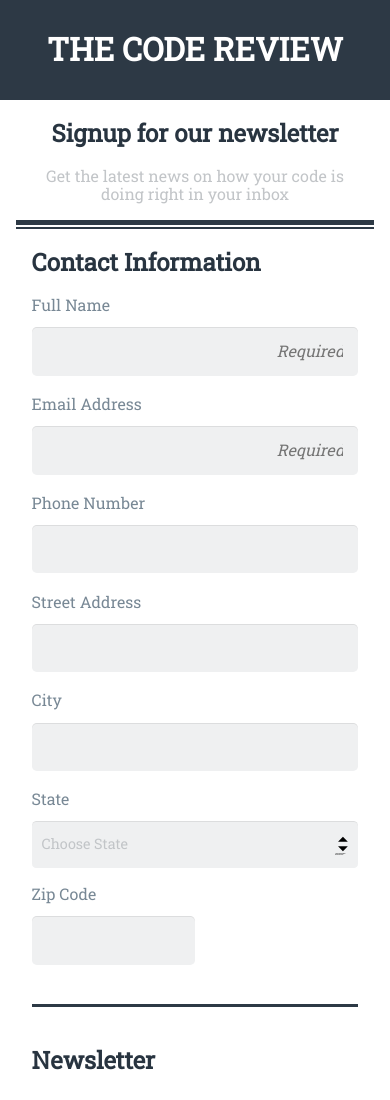
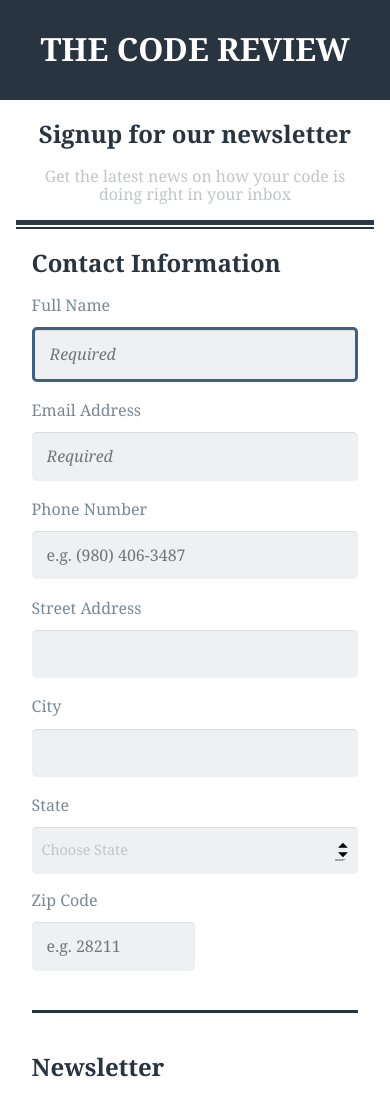
Before and after one commit to zcardais/online_registration_v3, a plain HTML site: page index.html in a window 390 px wide. Shown: the top 1100 px of the page. Drawn offline with nearby package versions, Linux system fonts and the light colour scheme; files whose address does not match are found by name.

Commit message:
Added autofocus attribute to full name field; Added regex pattern attribute to permit exactly 5 digits in the zip code field; Add placeholder attribute containing an example phone number to the phone field for enhanced user experience; Removed the padding-left: 70% declaration from stylesheet which pushed the Required text to the right side of the name and email fields per the mockup because from a user’s perspective it’s counterintuitive for the text that you type to display on the far right of the field;

```diff
--- a/css/styles.css
+++ b/css/styles.css
@@ -2,7 +2,7 @@
   box-sizing: border-box;
 }
 body {
-  font-family: 'Roboto Slab', serif;
+  font-family: 'Cambria', serif;
 }
 .containerTop {
   border-bottom: 5px solid #2d3945;
@@ -13,7 +13,7 @@ body {
   text-transform: uppercase;
 }
 .banner {
-  background: #2d3945;
+  background: #283440;
   padding: 10px;
   text-align: center;
 }
@@ -22,7 +22,7 @@ h3 {
   color: #283440;
 }
 .newsletter {
-  border-top: 3px solid #2d3945;
+  border-top: 3px solid #283440;
   padding-top: 40px;
 }
 .subtext {
@@ -46,7 +46,7 @@ p {
   padding-right: 1em;
 }
 .containerForm {
-  border-top: 2px solid #2d3945;
+  border-top: 2px solid #283440;
   margin-top: 2px;
 }
 
@@ -92,7 +92,6 @@ textarea {
 [placeholder="Required"],
 [placeholder="Required"] {
   font-style: italic;
-  padding-left: 75%;
   color: #c2c5c8;
 }
 input[type="text"],
@@ -181,7 +180,6 @@ form > a {
   [placeholder="Required"] {
     font-size: .85em;
     font-style: italic;
-    padding-left: 70%;
     color: #c2c5c8;
   }
 }
@@ -195,7 +193,6 @@ form > a {
   [placeholder="Required"] {
     font-size: .85em;
     font-style: italic;
-    padding-left: 70%;
     color: #c2c5c8;
   }
 }
--- a/index.html
+++ b/index.html
@@ -16,17 +16,18 @@
         <h2>Signup for our newsletter</h2>
         <p class="subtext">Get the latest news on how your code is doing right in your inbox</p>
     </div>
+
       <div class="container containerForm">
         <form class='form-newsletter' id="signup" method="post" action="#">
           <h2>Contact Information</h2>
           <label for="fullName">Full Name</label>
-          <input type="text" id="fullName" name="user_name" placeholder="Required">
+          <input type="text" id="fullName" name="user_name" placeholder="Required" required aria-required="true" autofocus>
 
           <label for="email">Email Address</label>
-          <input type="email" id="email" name="email" placeholder="Required">
+          <input type="email" id="email" name="email" placeholder="Required" />
 
           <label for="phone">Phone Number</label>
-          <input type="tel" id="phone" name="phone">
+          <input type="tel" id="phone" name="phone" placeholder="e.g. (980) 406-3487" title="Enter your 10-digit phone number.">
 
           <label for="address">Street Address</label>
           <input type="text" id="address" name="address">
@@ -89,7 +90,7 @@
             <option value="Wyoming">Wyoming</option>
           </select>
           <label for="zip">Zip Code</label>
-          <input type="text" id="zip" name="zip">
+          <input type="text" id="zip" name="zip" placeholder="e.g. 28211" pattern="^[0-9]{5}$" title="Enter your 5-digit zip code." />
 
           <h2 class="newsletter">Newsletter</h2>
           <p class="section">Select the newsletters you would like to receive</p>
@@ -100,9 +101,7 @@
           <p class="section">Newsletter format</p>
           <input type="radio" id="format-html" name="format" value="format-html"><label for="format-html">HTML</label><br>
           <input type="radio" id="format-text" name="format" value="format-text"><label for="format-text">Plain text</label><br>
-          <p>
-            <label for="message" class="section">Other topics you'd like to hear about
-          </p>
+          <p><label for="message" class="section">Other topics you'd like to hear about</p>
             <textarea id="message" rows="4"></textarea>
           <input class="btn default" type="submit" value="Sign Up" />
         </form>
```
